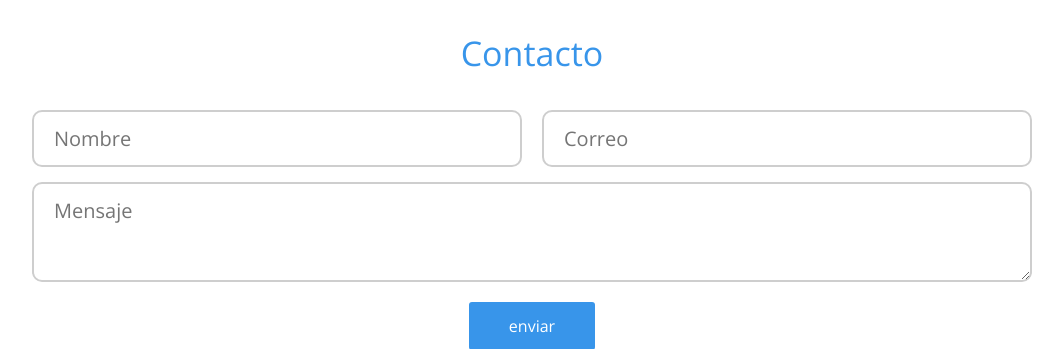
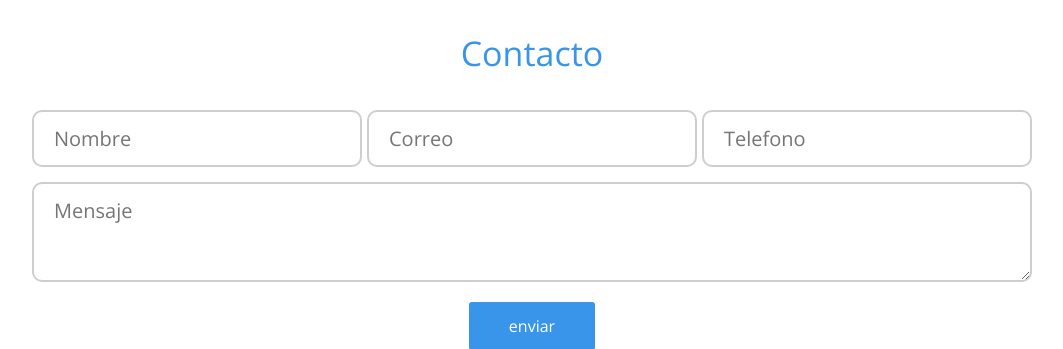
Before and after one commit to joseDanCM1995A/portafolio, a PHP site: page / in a window 1280 px wide. Shown: the part 1759-2108 px from the top of the page, without its empty margins (108-1171 px from the left). Run offline with PHP 8.4, Linux system fonts and the light colour scheme.

Commit message:
segundo commit - agregando parte del telefono

```diff
--- a/css/estilos.css
+++ b/css/estilos.css
@@ -225,6 +225,7 @@ footer .contacto .formulario {
 
 footer .contacto .formulario input[type="text"],
 footer .contacto .formulario input[type="email"],
+footer .contacto .formulario input[type="tel"],
 footer .contacto .formulario textarea {
     border: 2px solid #cecece;
     border-radius: 10px;
@@ -235,13 +236,15 @@ footer .contacto .formulario textarea {
 
 footer .contacto .formulario input[type="text"]:focus,
 footer .contacto .formulario input[type="email"]:focus,
+footer .contacto .formulario input[type="tel"]:focus,
 footer .contacto .formulario textarea:focus {
     border: 2px solid #3895ea;
 }
 
 footer .contacto .formulario input[type="text"],
-footer .contacto .formulario input[type="email"] {
-    width: 49%;
+footer .contacto .formulario input[type="email"],
+footer .contacto .formulario input[type="tel"] {
+    width: 33%;
     margin-bottom: 15px;
 }
 
--- a/datos.php
+++ b/datos.php
@@ -2,9 +2,10 @@
     //rcuperando variables del html
     $nombre = $_POST["nombre"];
     $correo = $_POST["correo"];
+    $telefono = $_POST["telefono"];
     $mensaje = $_POST["mensaje"];
 
-    $body = "Nombre: " . $nombre . "<br>Correo: " . $correo ."<br>Mensaje: " . $mensaje;
+    $body = "Nombre: " . $nombre . "<br>Correo: " . $correo . "<br>Telefono: " . $telefono . "<br>Mensaje: " . $mensaje;
 
     include_once('phpmailer/PHPMailer.php');
     include_once('phpmailer/SMTP.php');
@@ -34,7 +35,7 @@
     echo "ERROR: " . $mail->ErrorInfo;
  } else {
     echo "<script>
-        alert('Los datos se han enviado correctamente...pronto me pondré en contacto con usted');
+        alert('Los datos se han enviado correctament. Pronto me pondré en contacto con usted. Gracias');
         function redireccionar(){
             window.location= 'index.html';
           }
--- a/index.html
+++ b/index.html
@@ -148,6 +148,7 @@
                 <form method="post" class="formulario" action="datos.php">
                     <input type="text" name="nombre" id="nombre" placeholder="Nombre" required>
                     <input type="email" name="correo" id="correo" placeholder="Correo" required>
+                    <input type="tel" name="telefono" id="telefono" placeholder="Telefono" required>
                     <textarea name="mensaje" id="mensaje" cols="30" rows="10" placeholder="Mensaje" required></textarea>
                     <input class="boton" type="submit" name="enviar" id="enviar" value="enviar">
                 </form>
```
